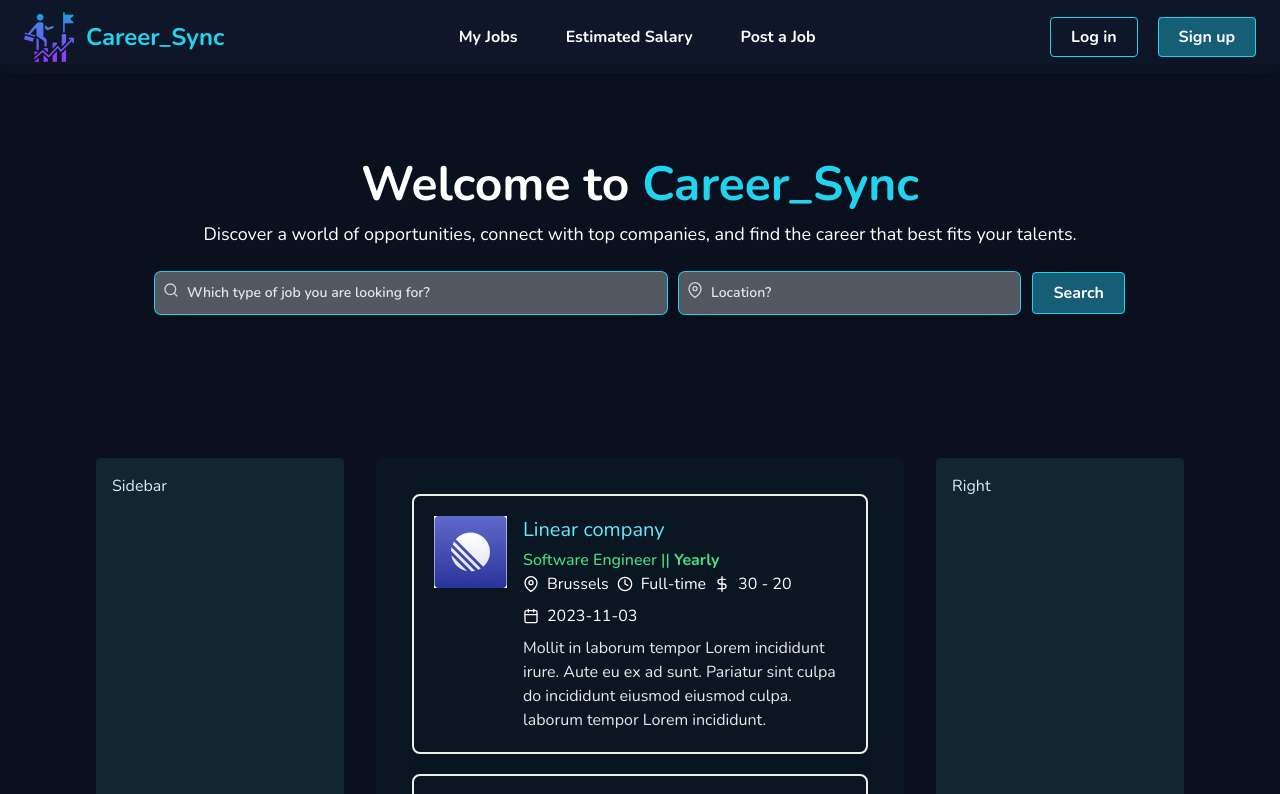
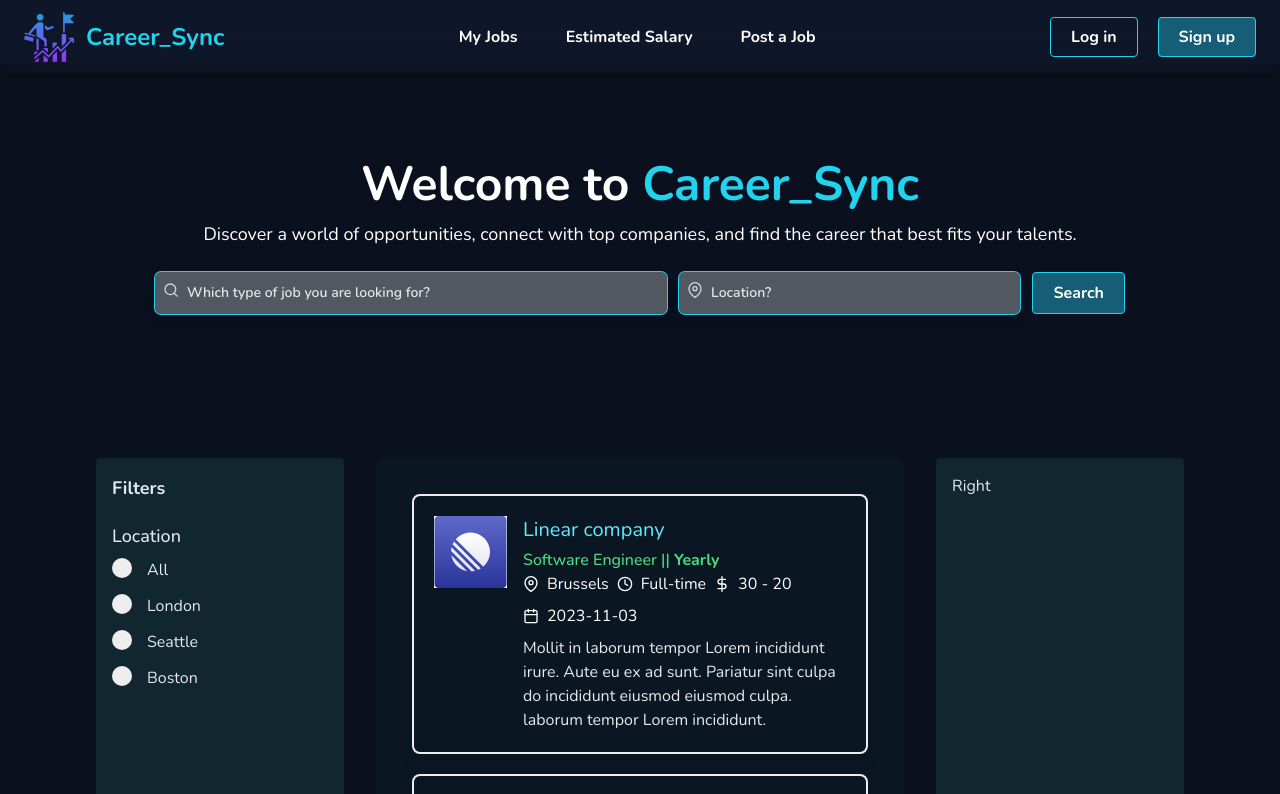
Before and after one commit to mihadcse/Career_Sync, a React (Vite) app: page / in a window 1280 px wide. Shown: the top 794 px of the page. Built offline with nearby package versions, Linux system fonts and the light colour scheme.

Commit message:
added the sidebar

```diff
--- /dev/null
+++ b/src/Component/InputField.jsx
@@ -0,0 +1,15 @@
+import React from "react";
+
+const InputField = ({ handleChange, value, title, name }) => {
+  return (
+    <div>
+      <label className="sidebar-label-container">
+        <input type="radio" name={name} value={value} onChange={handleChange} />
+        <span className="checkmark"></span>
+        {title}
+      </label>
+    </div>
+  );
+};
+
+export default InputField;
--- a/src/sidebar/Location.jsx
+++ b/src/sidebar/Location.jsx
@@ -1,9 +1,45 @@
-import React from 'react'
+import React from "react";
+import { RiInputField } from "react-icons/ri";
+import InputField from "../Component/InputField";
 
-const Location = () => {
+const Location = ({ handleChange }) => {
   return (
-    <div>Location</div>
-  )
-}
+    <div>
+      <h4 className="text-lg font-medium mb-2">Location</h4>
 
-export default Location
+      <div>
+        <label className="sidebar-label-container">
+          <input
+            type="radio"
+            name="test"
+            id="test"
+            value=""
+            onChange={handleChange}
+          />
+          <span className="checkmark"></span>All
+        </label>
+
+        <InputField
+          handleChange={handleChange}
+          value="London"
+          title="London"
+          name="test"
+        />
+        <InputField
+          handleChange={handleChange}
+          value="Seattle"
+          title="Seattle"
+          name="test"
+        />
+        <InputField
+          handleChange={handleChange}
+          value="Boston"
+          title="Boston"
+          name="test"
+        />
+      </div>
+    </div>
+  );
+};
+
+export default Location;
--- a/src/sidebar/Sidebar.jsx
+++ b/src/sidebar/Sidebar.jsx
@@ -1,9 +1,14 @@
-import React from 'react'
+import React from "react";
+import Location from "./Location";
 
-const Sidebar = () => {
+const Sidebar = ({ handleChange, handleClick }) => {
   return (
-    <div>Sidebar</div>
-  )
-}
+    <div className="space-y-5">
+      <h3 className="text-lg font-bold mb-2">Filters</h3>
 
-export default Sidebar
+      <Location handleChange={handleChange} />
+    </div>
+  );
+};
+
+export default Sidebar;
```
